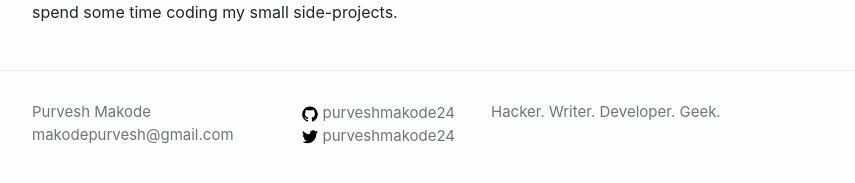
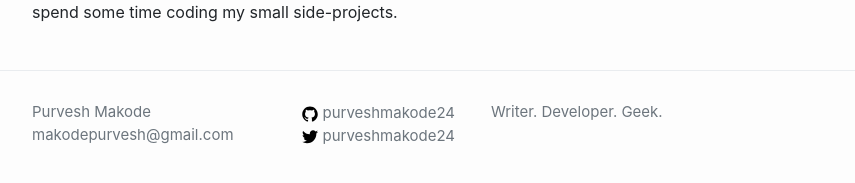
Before and after one commit to purveshmakode24/blog, a Jekyll site: the page built from about.md, in a window 1280 px wide. Shown: the part 295-478 px from the top of the page, without its empty margins (208-1063 px from the left). Built offline with Jekyll 4.4.1, drawn with Linux system fonts in a browser that asks for light colours.

Commit message:
Update footer.html

```diff
--- a/_includes/footer.html
+++ b/_includes/footer.html
@@ -36,7 +36,8 @@
       </div>
 
       <div class="footer-col footer-col-3">
-        <p class="text-secondary text-justify"><a href="http://www.catb.org/~esr/faqs/hacker-howto.html#what_is" class="text-secondary">Hacker</a>. {{ site.description | escape }}</p>
+<!--         <p class="text-secondary text-justify"><a href="http://www.catb.org/~esr/faqs/hacker-howto.html#what_is" class="text-secondary">Hacker</a>. {{ site.description | escape }}</p> -->
+        <p class="text-secondary text-justify">{{ site.description | escape }}</p>
       </div>
     </div>
 
```
